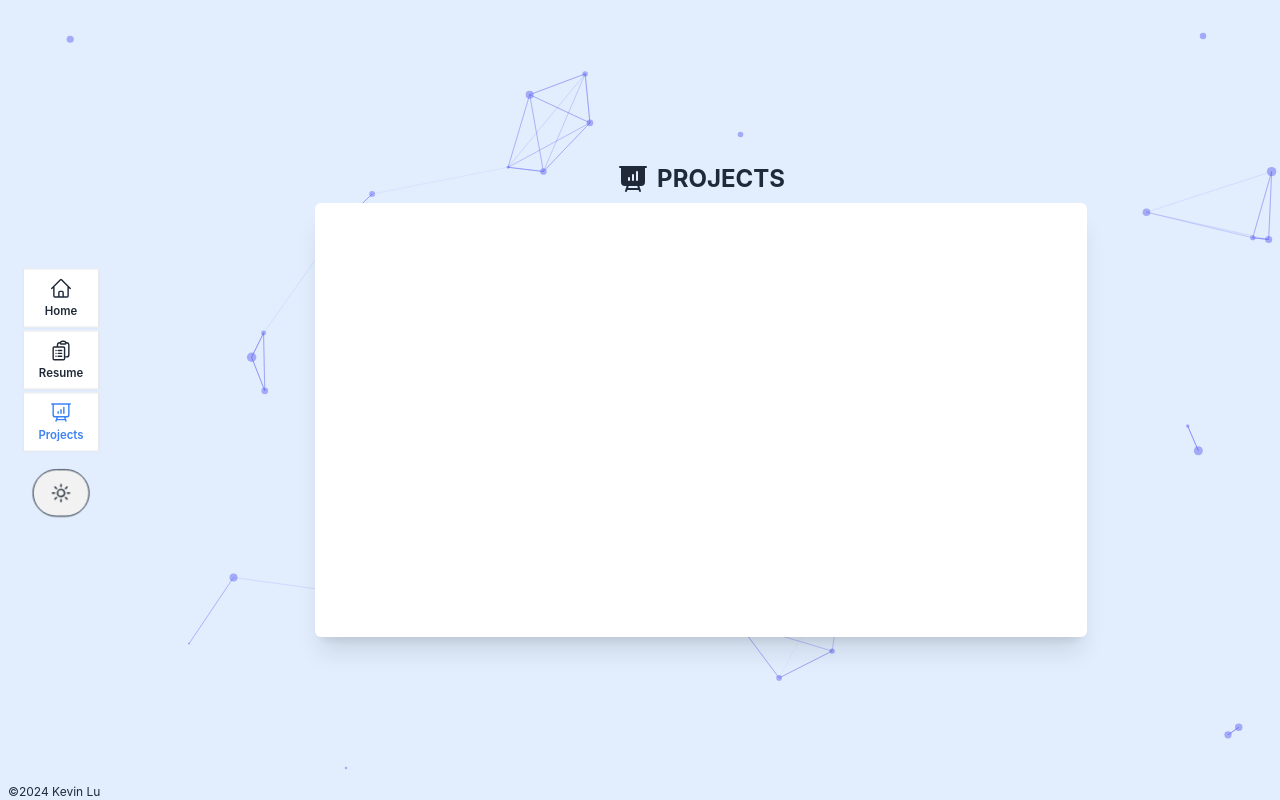
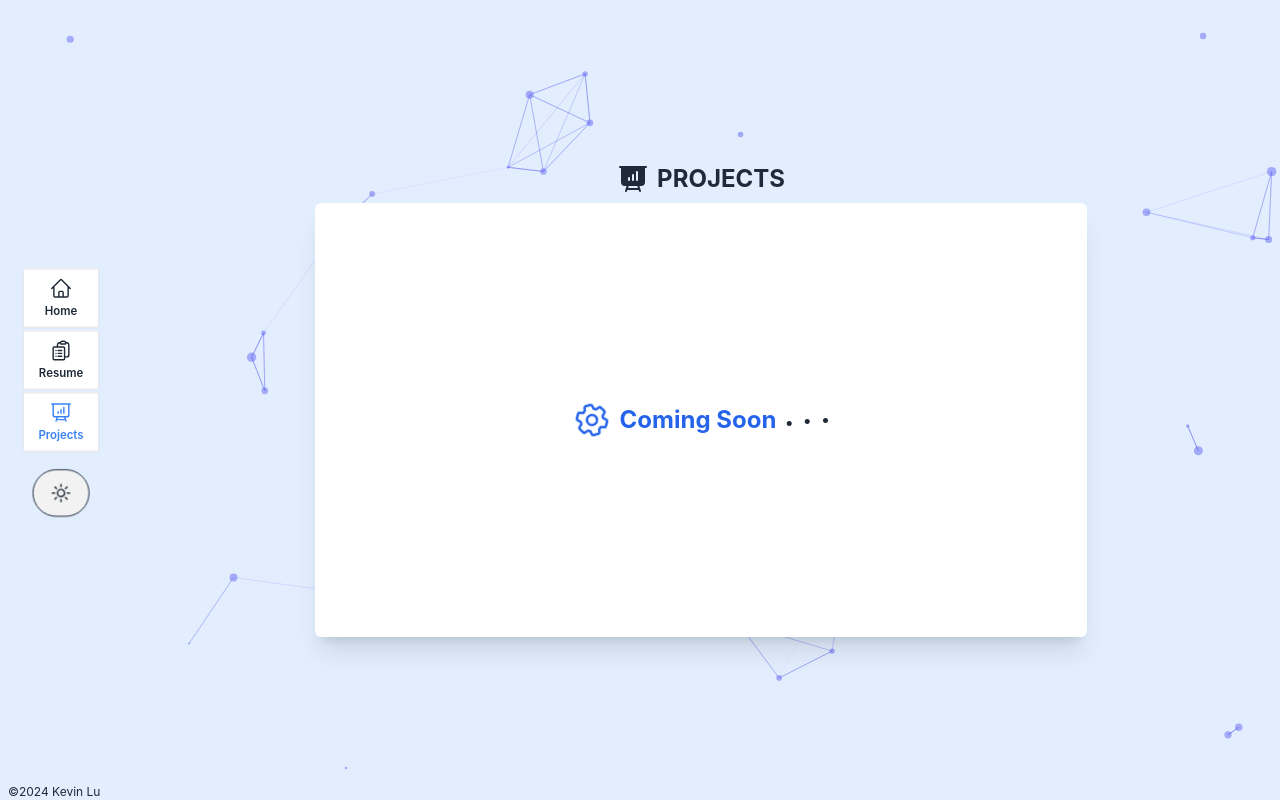
Before and after one commit to KevinLu9/hobby-webapp, a React (Vite) app: page /projects in a window 1280 px wide. Built offline with nearby package versions, Linux system fonts and the light colour scheme.

Commit message:
added coming soon text to projects page

```diff
--- a/src/index.css
+++ b/src/index.css
@@ -94,3 +94,13 @@ a {
   0% { opacity: 0; transform: translateX(-100%); }
   100% { opacity: 1; transform: translateX(0%); }
 }
+
+.animation-delay-100 {
+  animation-delay: 100ms;
+}
+.animation-delay-200 {
+  animation-delay: 200ms;
+}
+.animation-delay-300 {
+  animation-delay: 300ms;
+}
--- a/src/pages/home.tsx
+++ b/src/pages/home.tsx
@@ -10,7 +10,7 @@ import { LogoLinkedin, LogoGithub } from "@carbon/icons-react";
 export default function Home() {
   const profileDetails = {
     name: "Kevin Lu",
-    address: "3174, Melbourne, Victoria, Australia",
+    address: "Melbourne, Victoria, Australia",
     phone: "+61 424 386 242",
     email: "kevin.lu902@gmail.com",
   };
@@ -60,7 +60,7 @@ export default function Home() {
                 </p>
                 <div className="flex items-center gap-1">
                   <button
-                    className="flex gap-2 items-center btn-xs btn-ghost rounded-sm w-fit"
+                    className="flex gap-2 items-center btn-xs text-sm md:text-lg font-light btn-ghost rounded-sm w-fit"
                     onClick={() => {
                       navigator.clipboard.writeText(profileDetails.address);
                       setAddressCopied(true);
@@ -84,7 +84,7 @@ export default function Home() {
                 </div>
                 <div className="flex items-center gap-1">
                   <button
-                    className="flex gap-2 items-center btn-xs btn-ghost rounded-sm w-fit"
+                    className="flex gap-2 items-center btn-xs text-sm md:text-lg font-light btn-ghost rounded-sm w-fit"
                     onClick={() => {
                       navigator.clipboard.writeText(
                         profileDetails.phone.replace(/ /g, "")
@@ -110,7 +110,7 @@ export default function Home() {
                 </div>
                 <div className="flex items-center gap-1">
                   <button
-                    className="flex gap-2 items-center btn-xs btn-ghost rounded-sm w-fit"
+                    className="flex gap-2 items-center btn-xs text-sm md:text-lg font-light btn-ghost rounded-sm w-fit"
                     onClick={() => {
                       navigator.clipboard.writeText(profileDetails.email);
                       setEmailCopied(true);
--- a/src/pages/projects.tsx
+++ b/src/pages/projects.tsx
@@ -1,3 +1,4 @@
+import { Cog6ToothIcon } from "@heroicons/react/24/outline";
 import { PresentationChartBarIcon } from "@heroicons/react/24/solid";
 
 export default function Projects() {
@@ -10,7 +11,19 @@ export default function Projects() {
             <p className="font-bold text-2xl uppercase text-center">Projects</p>
           </div>
           <div className="w-full md:w-2/3 h-2/3 md:h-fit aspect-video bg-base-100 rounded-md shadow-xl animate-[slideRight_1s]">
-            <div className="m-4"></div>
+            <div className="p-4 w-full h-full flex items-center justify-center gap-2">
+              <Cog6ToothIcon className="w-10 h-10 text-blue-600 animate-[spin_2s_infinite]" />
+              <p className="font-bold text-2xl text-blue-600">Coming Soon</p>
+              <p className="animate-bounce font-bold text-3xl animation-delay-100">
+                .
+              </p>
+              <p className="animate-bounce font-bold text-3xl animation-delay-200">
+                .
+              </p>
+              <p className="animate-bounce font-bold text-3xl animation-delay-300">
+                .
+              </p>
+            </div>
           </div>
         </div>
       </div>
```
